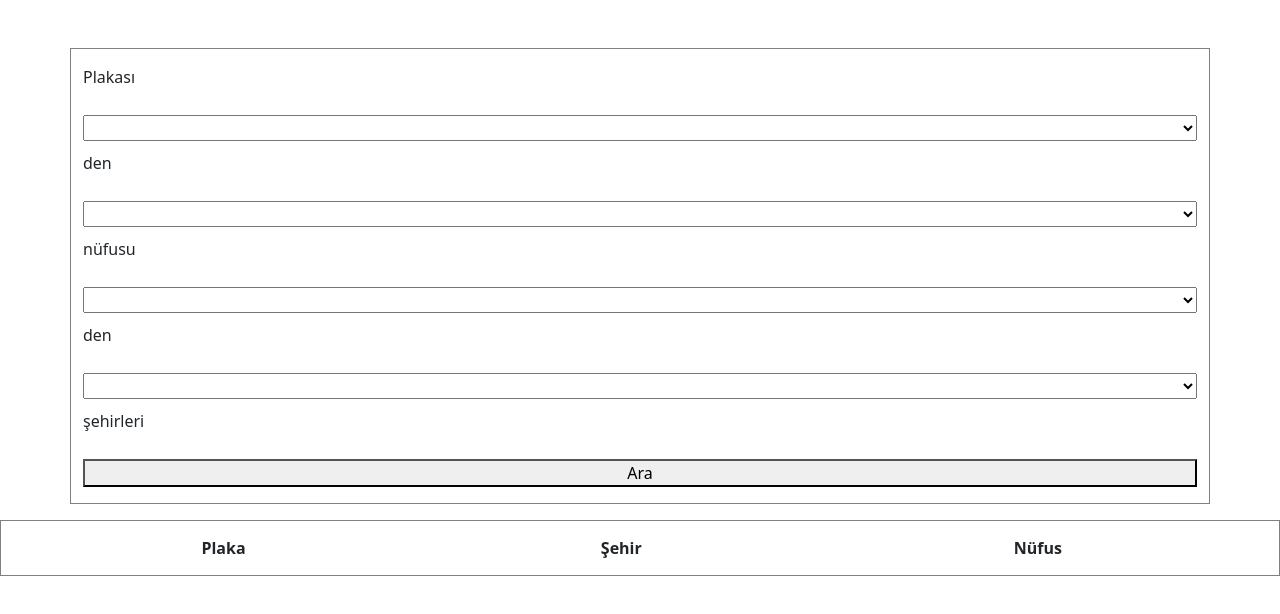
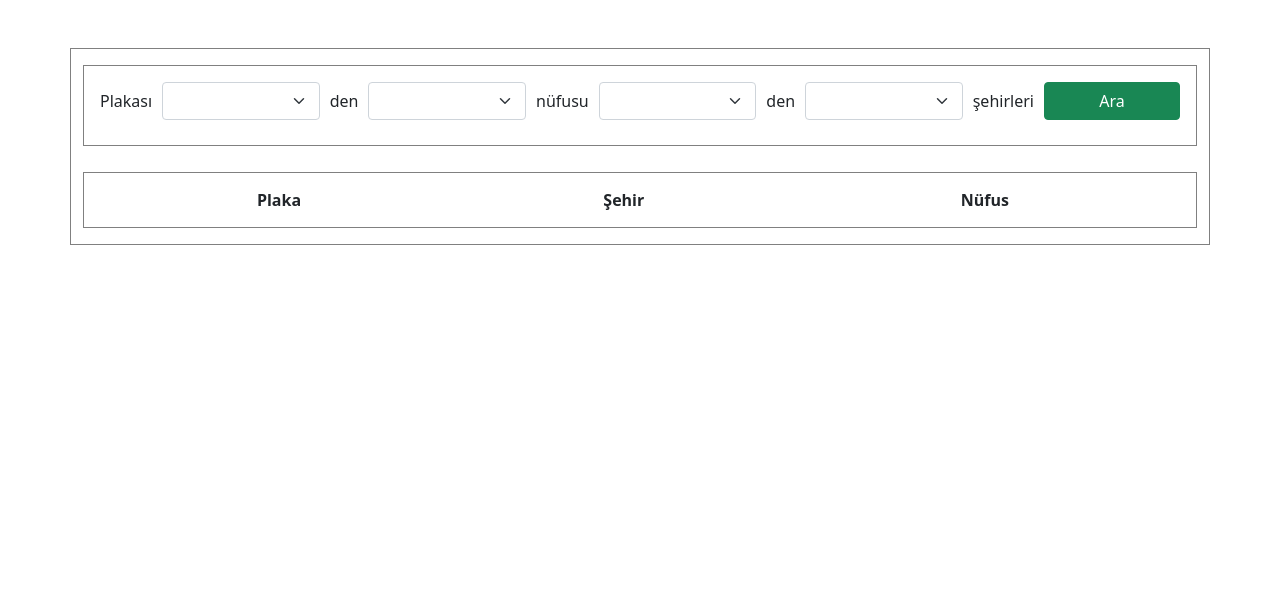
Before and after one commit to hasansakalli/select-city-info, a plain HTML site: page index.html in a window 1280 px wide. Drawn offline with nearby package versions, Linux system fonts and the light colour scheme.

Commit message:
Update index.html

```diff
--- a/index.html
+++ b/index.html
@@ -17,18 +17,18 @@
 
     <section id="app2">
     <div class="container">
-
+     <div class="selectbox">
         <p>Plakası</p>
-        <select v-model="plakano">
+        <select v-model="plakano"  class="form-select" aria-label="Default select example">
             <option v-for="no in plaka">{{no}}</option>
         </select>
          <p>den</p>
-          <select v-model="kbplaka" name="" id="">
+          <select v-model="kbplaka" name="" id=""  class="form-select" aria-label="Default select example">
             <option>küçük</option>
             <option>büyük</option>
           </select>
           <p>nüfusu</p>
-            <select v-model="nufusno" >
+            <select v-model="nufusno"  class="form-select" aria-label="Default select example">
                 <option>500000</option>
                 <option>1000000</option>
                 <option>1500000</option>
@@ -37,20 +37,18 @@
 
             </select>
           <p>den</p>
-          <select v-model="kbnufus" name="" id="">
+          <select v-model="kbnufus" name="" id=""  class="form-select" aria-label="Default select example">
             <option>küçük</option>
             <option>büyük</option>
           </select>
 
           <p>şehirleri</p>
 
-          <button @click="ara()">Ara</button>
-
-
+          <button @click="ara()"  class="btn btn-success">Ara</button>
         </div>
           <div class="result">
 
-    <table style="width:100%">
+            <table>
                 <tr>
                   <th>Plaka</th>
                   <th>Şehir</th>
@@ -63,6 +61,8 @@
                 </tr>
             </table>
             </div>
+    </div>
+
 
     </section>
 
@@ -223,7 +223,6 @@
         app.mount('#app2')
 
 
-
     </script>
 </body>
 
```
Lines whose indentation alone changed are shown as unchanged.
